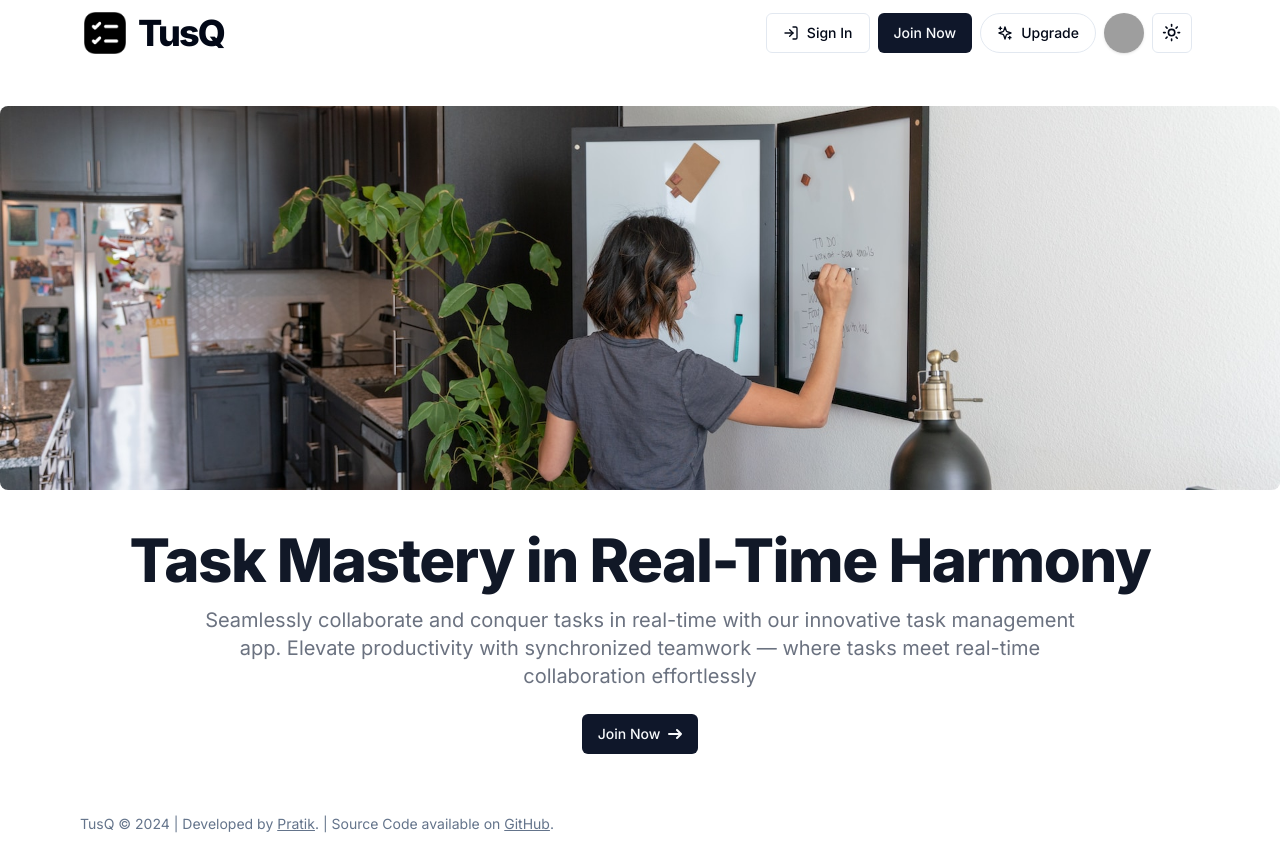
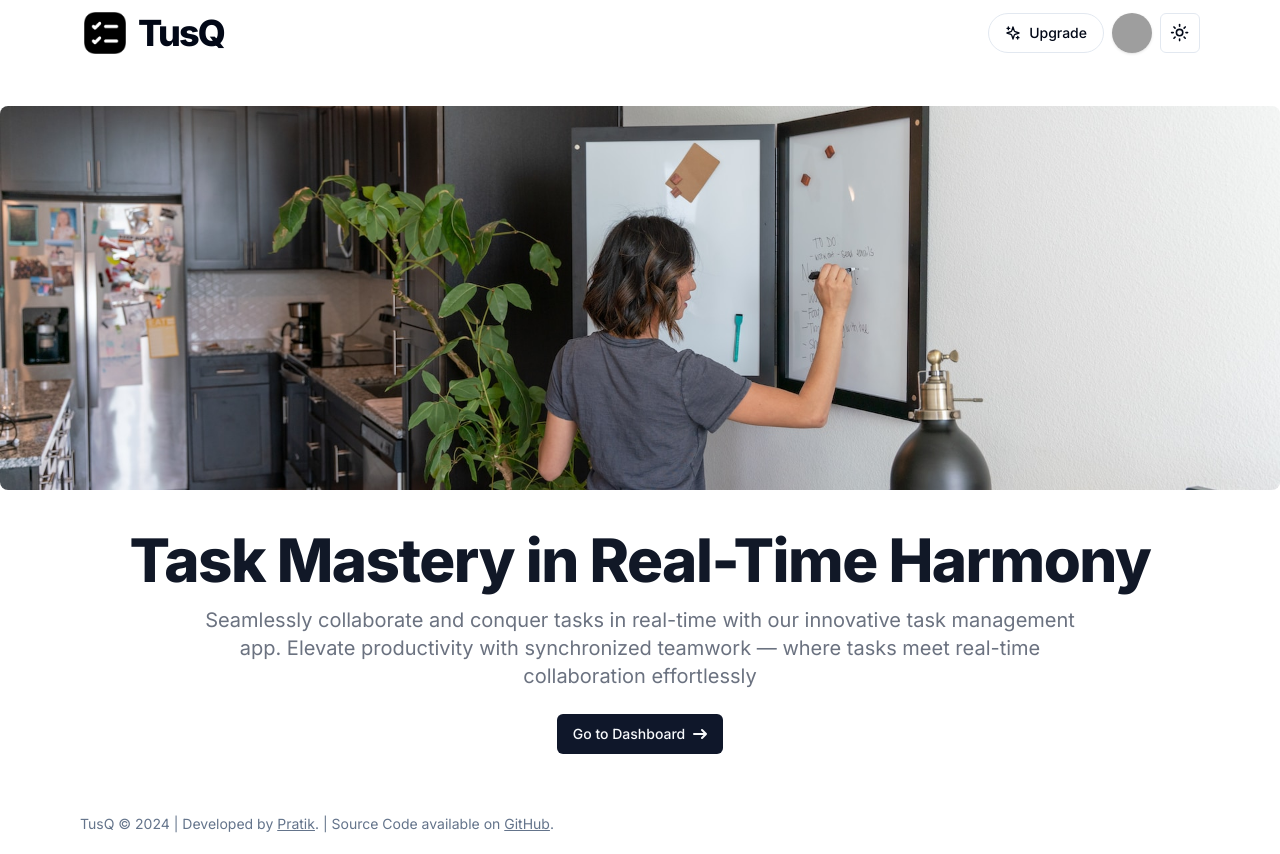
Before and after one commit to pratikstemkar/tasq, a Next.js app in the folder web/: page / in a window 1280 px wide. Shown: the top 854 px of the page. Built offline with nearby package versions, Linux system fonts and the light colour scheme; sample sign-in values are in the browser's storage; grey boxes are pictures that could not be loaded.

Commit message:
Auth State Setup

```diff
--- a/web/app/dashboard/page.tsx
+++ b/web/app/dashboard/page.tsx
@@ -1,3 +1,4 @@
+import CardPage from "@/components/dashboard/CardPage";
 import { Metadata } from "next";
 
 export const metadata: Metadata = {
@@ -16,7 +17,7 @@ const Dashboard = () => {
                     Manage your tasks and updates from here.
                 </h2>
             </div>
-            <div>Cards</div>
+            <CardPage />
         </main>
     );
 };
--- a/web/app/layout.tsx
+++ b/web/app/layout.tsx
@@ -5,6 +5,7 @@ import Navbar from "@/components/layout/Navbar";
 import Footer from "@/components/layout/Footer";
 import { ThemeProvider } from "@/components/layout/ThemeProvider";
 import { Toaster } from "@/components/ui/sonner";
+import StoreProvider from "@/components/layout/StoreProvider";
 
 const inter = Inter({ subsets: ["latin"] });
 
@@ -25,6 +26,7 @@ export default function RootLayout({
             lang="en"
             suppressHydrationWarning
         >
+            <StoreProvider>
                 <ThemeProvider
                     attribute="class"
                     defaultTheme="system"
@@ -44,6 +46,7 @@ export default function RootLayout({
                         </div>
                     </body>
                 </ThemeProvider>
+            </StoreProvider>
         </html>
     );
 }
--- /dev/null
+++ b/web/components/dashboard/CardPage.tsx
@@ -0,0 +1,16 @@
+"use client";
+
+import { useAuth } from "@/lib/hooks";
+import { redirect } from "next/navigation";
+
+const CardPage = () => {
+    const auth = useAuth();
+
+    if (!auth.user) {
+        redirect("/login");
+    }
+
+    return <div>CardPage</div>;
+};
+
+export default CardPage;
--- a/web/components/landing/Hero.tsx
+++ b/web/components/landing/Hero.tsx
@@ -1,7 +1,12 @@
+"use client";
+
 import Link from "next/link";
 import { Button } from "../ui/button";
+import { useAuth } from "@/lib/hooks";
 
 const Hero = () => {
+    const auth = useAuth();
+
     return (
         <div className="w-full flex flex-col items-center justify-center">
             <h1 className="mb-4 text-4xl font-extrabold leading-none tracking-tight text-gray-900 md:text-5xl lg:text-6xl dark:text-white">
@@ -15,7 +20,11 @@ const Hero = () => {
             </p>
             <Link href="/register">
                 <Button className="group transition duration-300 hover:scale-105">
-                    Join Now
+                    {auth.user ? (
+                        <span>Go to Dashboard</span>
+                    ) : (
+                        <span>Join Now</span>
+                    )}
                     <svg
                         className="w-3.5 h-3.5 ms-2 rtl:rotate-180"
                         aria-hidden="true"
--- a/web/components/layout/Navbar.tsx
+++ b/web/components/layout/Navbar.tsx
@@ -1,3 +1,5 @@
+"use client";
+
 import Image from "next/image";
 import { Button } from "../ui/button";
 import Link from "next/link";
@@ -12,8 +14,29 @@ import {
 import { AlignJustifyIcon, LogIn, SparklesIcon } from "lucide-react";
 import ThemeMenu from "./ThemeMenu";
 import UserNav from "./UserNav";
+import { useAppDispatch, useAuth } from "@/lib/hooks";
+import { useEffect } from "react";
+import { logout, setCredentials } from "@/lib/features/authSlice";
 
 const Navbar = () => {
+    const auth = useAuth();
+    const dispatch = useAppDispatch();
+
+    useEffect(() => {
+        if (localStorage.getItem("token")) {
+            console.log("token found in localstorage");
+            dispatch(
+                setCredentials({
+                    user: JSON.parse(localStorage.getItem("user")!),
+                    token: localStorage.getItem("token"),
+                })
+            );
+        } else {
+            console.log("token not found");
+            dispatch(logout());
+        }
+    }, []);
+
     return (
         <nav className="flex justify-between items-center px-5 lg:px-20 py-2 backdrop-blur-lg">
             <div>
@@ -34,6 +57,8 @@ const Navbar = () => {
                 </Link>
             </div>
             <div className="space-x-2 flex justify-center items-center">
+                {!auth.user ? (
+                    <>
                         <Link
                             href="/login"
                             className="hidden lg:inline-flex"
@@ -51,20 +76,6 @@ const Navbar = () => {
                                 <span>Join Now</span>
                             </Button>
                         </Link>
-                <Link
-                    href="/upgrade"
-                    className="hidden lg:inline-flex"
-                >
-                    <Button
-                        variant="outline"
-                        className="rounded-full"
-                    >
-                        <SparklesIcon className="mr-2 h-4 w-4" />
-                        <span>Upgrade</span>
-                    </Button>
-                </Link>
-                <UserNav />
-                <ThemeToggle />
                         <DropdownMenu>
                             <DropdownMenuTrigger>
                                 <Button
@@ -85,6 +96,25 @@ const Navbar = () => {
                                 </Link>
                             </DropdownMenuContent>
                         </DropdownMenu>
+                    </>
+                ) : (
+                    <>
+                        <Link
+                            href="/upgrade"
+                            className="hidden lg:inline-flex"
+                        >
+                            <Button
+                                variant="outline"
+                                className="rounded-full"
+                            >
+                                <SparklesIcon className="mr-2 h-4 w-4" />
+                                <span>Upgrade</span>
+                            </Button>
+                        </Link>
+                        <UserNav />
+                    </>
+                )}
+                <ThemeToggle />
             </div>
         </nav>
     );
--- a/web/components/layout/UserNav.tsx
+++ b/web/components/layout/UserNav.tsx
@@ -17,9 +17,12 @@ import {
 } from "@/components/ui/dropdown-menu";
 import { Button } from "../ui/button";
 import { useRouter } from "next/navigation";
+import { useAppDispatch } from "@/lib/hooks";
+import { logout } from "@/lib/features/authSlice";
 
 const UserNav = () => {
     const router = useRouter();
+    const dispatch = useAppDispatch();
 
     return (
         <DropdownMenu>
@@ -40,7 +43,7 @@ const UserNav = () => {
             <DropdownMenuContent>
                 <DropdownMenuGroup>
                     <DropdownMenuItem
-                        className="cursor-pointer"
+                        className="cursor-pointer lg:hidden"
                         onClick={() => router.push("/upgrade")}
                     >
                         <SparklesIcon className="mr-2 h-4 w-4" />
@@ -60,7 +63,10 @@ const UserNav = () => {
                         <SettingsIcon className="mr-2 h-4 w-4" />
                         <span>Settings</span>
                     </DropdownMenuItem>
-                    <DropdownMenuItem className="text-red-500 cursor-pointer">
+                    <DropdownMenuItem
+                        className="text-red-500 cursor-pointer"
+                        onClick={() => dispatch(logout())}
+                    >
                         <LogOut className="mr-2 h-4 w-4" />
                         <span>Sign Out</span>
                     </DropdownMenuItem>
--- a/web/components/login/LoginForm.tsx
+++ b/web/components/login/LoginForm.tsx
@@ -24,6 +24,9 @@ import { z } from "zod";
 import { zodResolver } from "@hookform/resolvers/zod";
 import { useForm } from "react-hook-form";
 import { Input } from "@/components/ui/input";
+import { useAppDispatch, useAuth } from "@/lib/hooks";
+import { setCredentials } from "@/lib/features/authSlice";
+import { redirect, useRouter } from "next/navigation";
 
 const loginFormSchema = z.object({
     identity: z.string().min(2).max(50),
@@ -31,6 +34,14 @@ const loginFormSchema = z.object({
 });
 
 const LoginForm = () => {
+    const dispatch = useAppDispatch();
+    const router = useRouter();
+    const auth = useAuth();
+
+    if (auth.user) {
+        redirect("/dashboard");
+    }
+
     const form = useForm<z.infer<typeof loginFormSchema>>({
         resolver: zodResolver(loginFormSchema),
         defaultValues: {
@@ -41,6 +52,19 @@ const LoginForm = () => {
 
     function onSubmit(values: z.infer<typeof loginFormSchema>) {
         console.log(values);
+        dispatch(
+            setCredentials({
+                user: {
+                    id: "1234",
+                    avatar: "https://github.com/pratikstemkar.png",
+                    email: "pratikstemkar@gmail.com",
+                    username: "pratikstemkar",
+                    roles: ["user"],
+                },
+                token: "hehehehe",
+            })
+        );
+        router.push("/dashboard");
     }
 
     return (
--- a/web/components/login/RegisterForm.tsx
+++ b/web/components/login/RegisterForm.tsx
@@ -26,6 +26,8 @@ import * as z from "zod";
 import { useForm } from "react-hook-form";
 import Link from "next/link";
 import { Icons } from "../ui/icons";
+import { useAuth } from "@/lib/hooks";
+import { redirect } from "next/navigation";
 
 const formSchema = z.object({
     email: z.string().min(2).max(50).email(),
@@ -33,6 +35,12 @@ const formSchema = z.object({
 });
 
 const RegisterForm = () => {
+    const auth = useAuth();
+
+    if (auth.user) {
+        redirect("/dashboard");
+    }
+
     const form = useForm<z.infer<typeof formSchema>>({
         resolver: zodResolver(formSchema),
         defaultValues: {
--- a/web/components/settings/SidebarNav.tsx
+++ b/web/components/settings/SidebarNav.tsx
@@ -1,10 +1,11 @@
 "use client";
 
 import Link from "next/link";
-import { usePathname } from "next/navigation";
+import { redirect, usePathname } from "next/navigation";
 
 import { cn } from "@/lib/utils";
 import { buttonVariants } from "@/components/ui/button";
+import { useAuth } from "@/lib/hooks";
 
 interface SidebarNavProps extends React.HTMLAttributes<HTMLElement> {
     items: {
@@ -15,11 +16,16 @@ interface SidebarNavProps extends React.HTMLAttributes<HTMLElement> {
 
 export function SidebarNav({ className, items, ...props }: SidebarNavProps) {
     const pathname = usePathname();
+    const auth = useAuth();
+
+    if (!auth.user) {
+        redirect("/login");
+    }
 
     return (
         <nav
             className={cn(
-                "flex space-x-2 lg:flex-col lg:space-x-0 lg:space-y-1",
+                "flex space-x-2 justify-center lg:flex-col lg:space-x-0 lg:space-y-1",
                 className
             )}
             {...props}
--- a/web/lib/hooks.ts
+++ b/web/lib/hooks.ts
@@ -1,6 +1,14 @@
 import { useDispatch, useSelector, useStore } from "react-redux";
 import type { TypedUseSelectorHook } from "react-redux";
 import type { RootState, AppDispatch, AppStore } from "./store";
+import { selectCurrentUser } from "./features/authSlice";
+import { useMemo } from "react";
+
+export const useAuth = () => {
+    const user = useSelector(selectCurrentUser);
+
+    return useMemo(() => ({ user }), [user]);
+};
 
 // Use throughout your app instead of plain `useDispatch` and `useSelector`
 export const useAppDispatch: () => AppDispatch = useDispatch;
--- a/web/lib/store.ts
+++ b/web/lib/store.ts
@@ -1,8 +1,9 @@
 import { configureStore } from "@reduxjs/toolkit";
+import authReducer from "./features/authSlice";
 
 export const makeStore = () => {
     return configureStore({
-        reducer: {},
+        reducer: { auth: authReducer },
     });
 };
 
```
Lines whose indentation alone changed are shown as unchanged.
